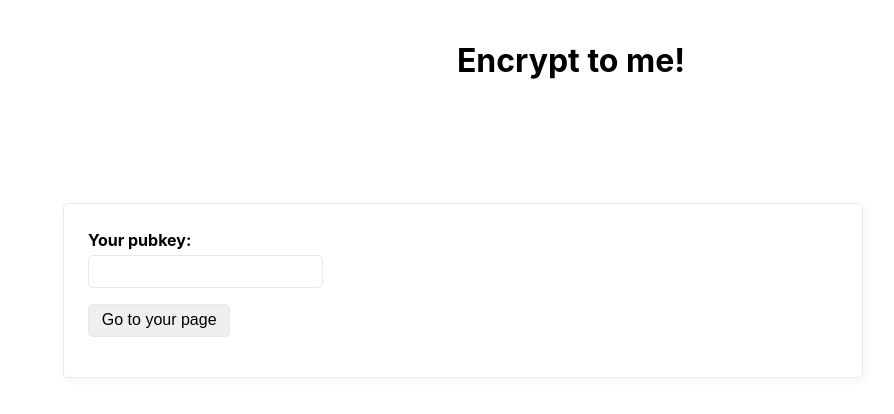
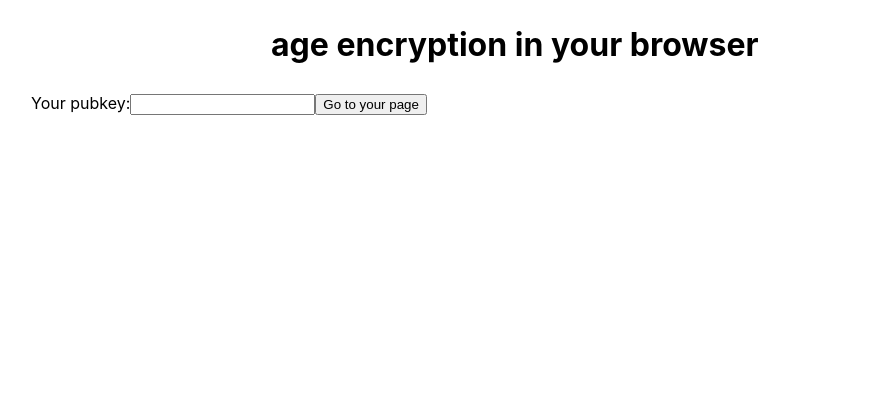
Before and after one commit to wgslr/encrypt-to-me, a Next.js app: page / in a window 1280 px wide. Shown: the top 414 px of the page, without its empty margins (69-963 px from the left). Built offline with nearby package versions, Linux system fonts and the light colour scheme.

Commit message:
Make encryptor panes flex work again

```diff
--- a/components/Encryptor.module.css
+++ b/components/Encryptor.module.css
@@ -1,18 +1,34 @@
 .container {
+  justify-content: space-between;
+  display: flex;
   flex-direction: row;
-  justify-content: space-between;
+  flex-wrap: wrap;
 }
 
-.textarea {
-  --margin: 1em;
-  margin: 0em;
-  max-width: 100%;
-  flex: 1;
+.pane {
+  /* --margin: 1em; */
+  /* margin: 0em; */
+  /* max-width: 100%; */
+  flex-grow: 1;
+  flex-shrink: 0;
+  width: 50%;
   margin: var(--margin);
-  /* width: 100%; */
 
   height: 20em;
-  min-width: min(65ch, 100% - 2 * var(--margin));
+  /* width: 65ch; */
+  /* min-width: min(65ch, max(100% - 2 * var(--margin), 50%)); */
+
+  min-width: 52ch; /* prevent linebreaks in encrypted text */
+  width: calc((100% - 1em)/2);
+}
+
+.pane:first-child {
+  margin-right: 1em;
+}
+.textarea {
+  height: 20em;
+  width: 100%;
+  padding: 0.3em;
 }
 
 .error,
--- a/components/Layout.module.css
+++ b/components/Layout.module.css
@@ -0,0 +1,4 @@
+.content-wrapper {
+  max-width: var(--width-content);
+  margin: 0 auto;
+}
--- a/components/Layout.tsx
+++ b/components/Layout.tsx
@@ -1,14 +1,18 @@
 import type React from "react";
 import utilStyles from "../styles/utils.module.css";
+import moduleStyles from "./Layout.module.css";
+import commonCss from "../styles/common.module.css";
 
 const Layout: React.FC<{}> = ({ children }) => {
   console.log({ children });
   return (
     <>
-      <header>
-        <h1>Encrypt to me!</h1>
-      </header>
-      <main>{children}</main>
+      <div className={moduleStyles["content-wrapper"]}>
+        <header className={commonCss.narrow}>
+          <h1>age encryption in your browser</h1>
+        </header>
+        <main>{children}</main>
+      </div>
     </>
   );
 };
--- a/components/layout.module.css
+++ b/components/layout.module.css
@@ -0,0 +1,4 @@
+.content-wrapper {
+  max-width: var(--width-content);
+  margin: 0 auto;
+}
--- a/pages/_app.tsx
+++ b/pages/_app.tsx
@@ -1,5 +1,5 @@
 import type { AppProps } from 'next/app'
-import '../styles/mvp.css'
+import '../styles/root.css'
 
 function MyApp({ Component, pageProps }: AppProps) {
   return <Component {...pageProps} />
--- /dev/null
+++ b/styles/common.module.css
@@ -0,0 +1,9 @@
+.narrow {
+  margin-left: auto;
+  margin-right: auto;
+  max-width: 600px;
+}
+
+.wide {
+  max-width: 100%;
+}
--- a/styles/mvp.css
+++ b/styles/mvp.css
@@ -49,16 +49,6 @@ article aside {
   background: var(--color-secondary-accent);
   border-left: 4px solid var(--color-secondary);
   padding: 0.01rem 0.8rem;
-}
-
-body {
-  background: var(--color-bg);
-  color: var(--color-text);
-  font-family: var(--font-family);
-  line-height: var(--line-height);
-  margin: 0;
-  overflow-x: hidden;
-  padding: 1rem 0;
 }
 
 footer,
--- /dev/null
+++ b/styles/root.css
@@ -0,0 +1,53 @@
+:root {
+  --border-radius: 5px;
+  --box-shadow: 2px 2px 10px;
+  --color: #118bee;
+  --color-accent: #118bee15;
+  --color-bg: #fff;
+  --color-bg-secondary: #e9e9e9;
+  --color-secondary: #920de9;
+  --color-secondary-accent: #920de90b;
+  --color-shadow: #f4f4f4;
+  --color-text: #000;
+  --color-text-secondary: #999;
+  --font-family: -apple-system, BlinkMacSystemFont, "Segoe UI", Roboto,
+    Oxygen-Sans, Ubuntu, Cantarell, "Helvetica Neue", sans-serif;
+  --hover-brightness: 1.2;
+  --justify-important: center;
+  --justify-normal: left;
+  --line-height: 1.5;
+  --width-card: 285px;
+  --width-card-medium: 460px;
+  --width-card-wide: 800px;
+  --width-content: 1080px;
+}
+
+body {
+  background: var(--color-bg);
+  color: var(--color-text);
+  font-family: var(--font-family);
+  line-height: var(--line-height);
+  margin: 0;
+  overflow-x: hidden;
+  padding: 0 1rem;
+}
+
+a {
+  color: var(--color);
+  display: inline-block;
+  font-weight: bold;
+  text-decoration: none;
+}
+
+h1,
+h2,
+h3,
+h4,
+h5,
+h6 {
+  line-height: var(--line-height);
+}
+
+section {
+  margin-bottom: 2em;
+}
```
Also changed, not shown: components/Encryptor.tsx (+12 -3 lines), components/layout.tsx (+8 -4 lines), pages/pubkey/[...pubkey].tsx (+14 -7 lines).
